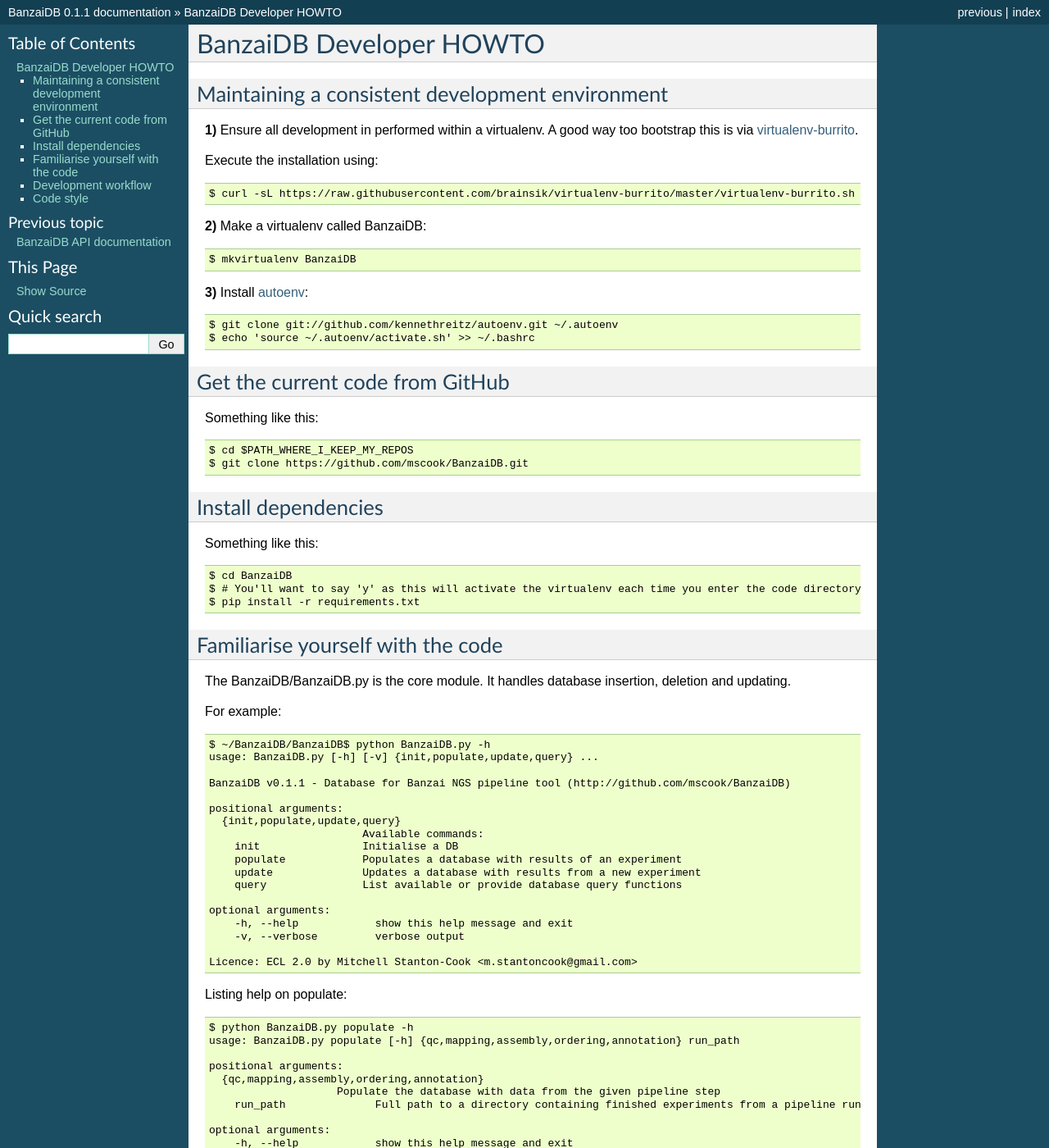
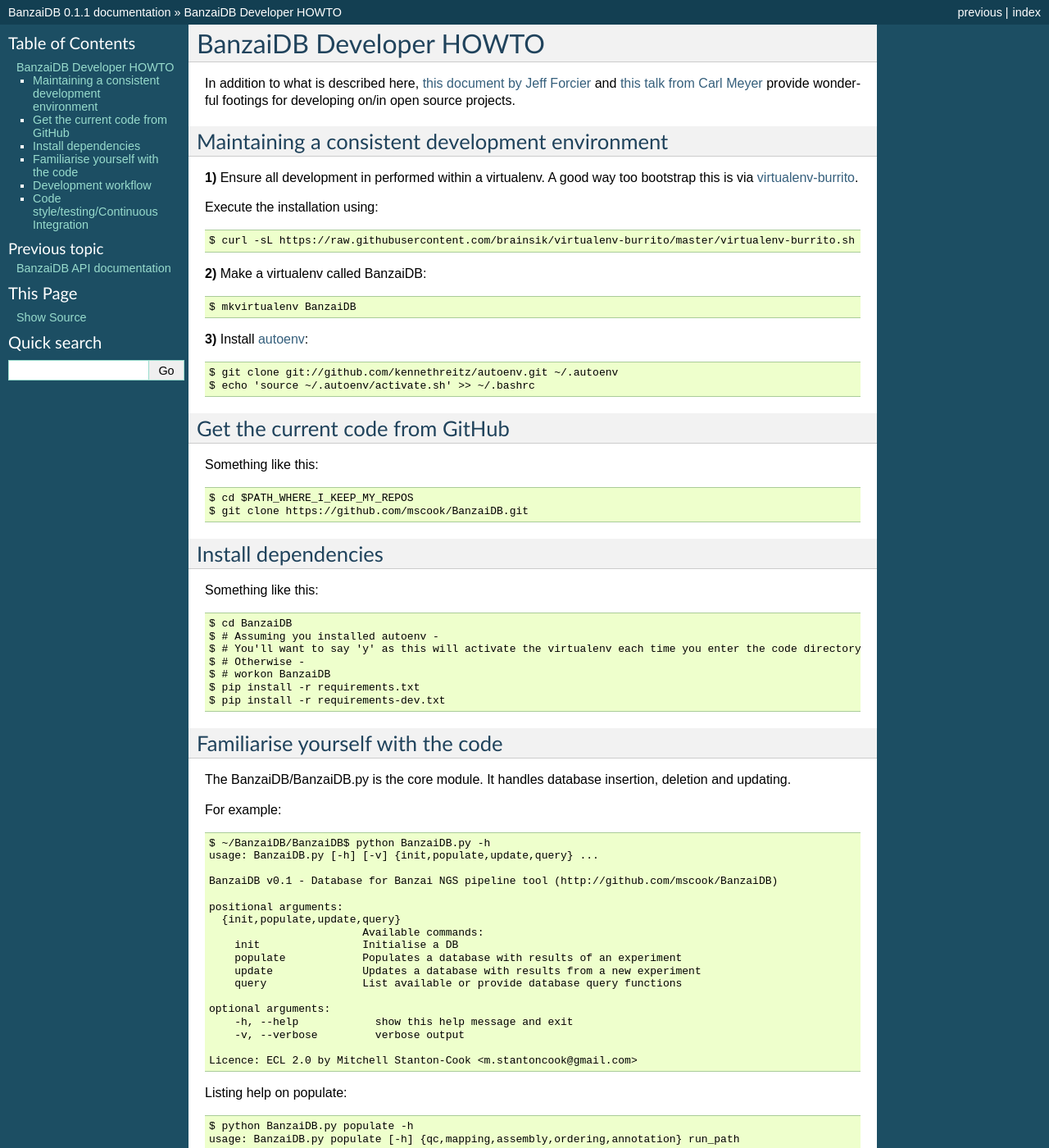
Before and after one commit to mscook/BanzaiDB, a Sphinx documentation site: the page built from docs/developer.rst, in a window 1280 px wide and 1400 px high. Shown: the whole window at 82% size. Built offline with Sphinx 7.4.7, drawn with Linux system fonts in a browser that asks for light colours; some of the changed text lies outside the part shown.

Commit message:
Developer docs cleanup & CONTRIBUTING

```diff
--- /dev/null
+++ b/CONTRIBUTING.rst
@@ -0,0 +1 @@
+docs/developer.rst
--- a/docs/developer.rst
+++ b/docs/developer.rst
@@ -1,9 +1,13 @@
 BanzaiDB Developer HOWTO
 ========================
 
+In addition to what is described here, `this document by Jeff Forcier`_ and
+`this talk from Carl Meyer`_ provide wonderful footings for developing on/in
+open source projects.
+
+
 Maintaining a consistent development environment
 -------------------------------------------------
-
 
 **1)** Ensure all development in performed within a virtualenv. A good way too
 bootstrap this is via virtualenv-burrito_.
@@ -39,8 +43,12 @@
 Something like this::
 
     $ cd BanzaiDB
+    $ # Assuming you installed autoenv -
     $ # You'll want to say 'y' as this will activate the virtualenv each time you enter the code directory
+    $ # Otherwise -
+    $ # workon BanzaiDB
     $ pip install -r requirements.txt
+    $ pip install -r requirements-dev.txt
 
 
 Familiarise yourself with the code
@@ -54,7 +62,7 @@
     $ ~/BanzaiDB/BanzaiDB$ python BanzaiDB.py -h
     usage: BanzaiDB.py [-h] [-v] {init,populate,update,query} ...
 
-    BanzaiDB v0.1.1 - Database for Banzai NGS pipeline tool (http://github.com/mscook/BanzaiDB)
+    BanzaiDB v0.1 - Database for Banzai NGS pipeline tool (http://github.com/mscook/BanzaiDB)
 
     positional arguments:
       {init,populate,update,query}
@@ -85,7 +93,6 @@
         -h, --help            show this help message and exit
 
 
-
 The fabfile (Fabric file) in fabfile directory contains query pre-written
 functions.
 
@@ -116,13 +123,13 @@
 
 Something like this::
 
-    $ #Assuming your fork is like this
-    $ #https://github.com/$YOUR_USERNAME/BanzaiDB/
+    $ # Assuming your fork is like this
+    $ # https://github.com/$YOUR_USERNAME/BanzaiDB/
     $ vi .git/config
-    $ #Replace:
-	$ url = git@github.com:mscook/BanzaiDB.git
-    $ #with:
-    $ url = git@github.com:$YOUR_USERNAME/BanzaiDB.git
+    $ # Replace:
+	$ # url = git@github.com:mscook/BanzaiDB.git
+    $ #  with:
+    $ # url = git@github.com:$YOUR_USERNAME/BanzaiDB.git
 
 With this setup you will be able to push development changes to your fork and
 submit Pull Requests to the core BanzaiDB repo when you're happy.
@@ -133,16 +140,27 @@
 syncing a fork can be found here_.
 
 
-Code style
-----------
+Code style/testing/Continuous Integration
+------------------------------------------
 
-As close to PEP8 as possible but I aint no Saint/Angel. Just a long as it's
-clean and readable.
+We try to make joining and/or modifying the BanzaiDB project simple.
 
-I prefer to use doctests for testing as it kills two birds with one stone
-(testing and use case documentation). See a doctest_ tutorial.
+General:
+    * As close to PEP8 as possible but I ain't no Saint. Just a long as it's
+      clean and readable,
+    * Using standard lib UnitTest. There are convenience functions
+      check_coverage.sh & tests/run_tests.sh respectively. We would prefer
+      SMART test vs 100 % coverage.
+
+In the master GitHub repository we use hooks that call:
+    * landscape.io (code QC)
+    * drone.io (continuous integration)
+    * ReadTheDocs (documentation building)
 
 .. _virtualenv-burrito: https://github.com/brainsik/virtualenv-burrito
 .. _autoenv: https://github.com/kennethreitz/autoenv
 .. _here: https://help.github.com/articles/syncing-a-fork
 .. _doctest: http://pythontesting.net/framework/doctest/doctest-introduction/
+
+.. _`this document by Jeff Forcier`: http://www.contribution-guide.org
+.. _`this talk from Carl Meyer`: http://pyvideo.org/video/2637/set-your-code-free-releasing-and-maintaining-an
```
Also changed, not shown: other parts of docs/developer.rst (+1 -1 lines).
